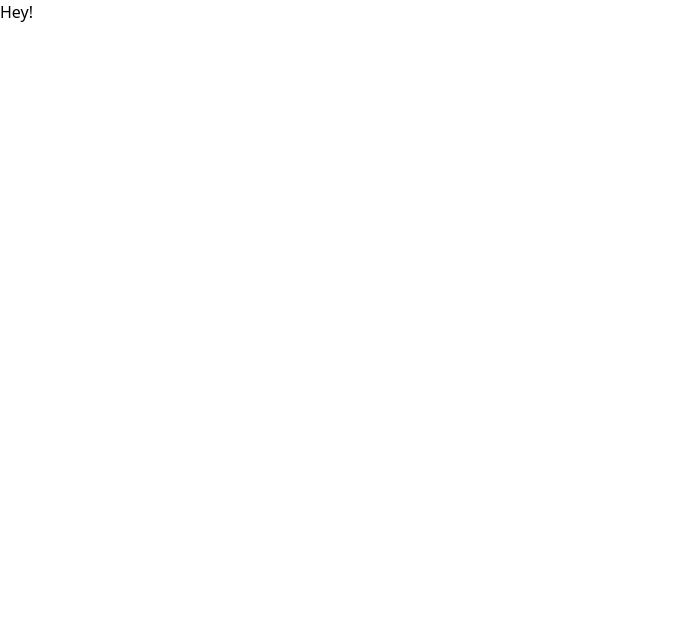
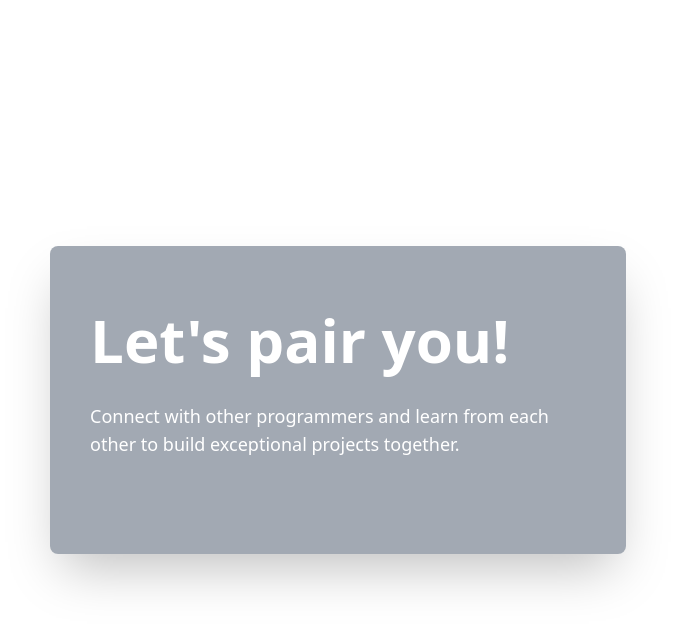
Before and after one commit to elms-labs/fizzbudz, a React (Vite) app in the folder client/: page / in a window 1280 px wide. Shown: the top 628 px of the page, without its empty margins (0-698 px from the left). Built offline with nearby package versions, Linux system fonts and the light colour scheme.

Commit message:
Created LoginPage component with login site, texts and box

```diff
--- a/client/src/components/LoginPage.tsx
+++ b/client/src/components/LoginPage.tsx
@@ -1,10 +1,25 @@
+import React from 'react';
+import { useNavigate } from "react-router-dom";
+import coding from '../assets/coding.svg';
 
-function LoginPage(){
+
+const LoginPage = () => {
+
+
     return (
 //IN login page we will have inside a Grid, the OAuth and a graph
-    <div>
-        Hey!
-    </div>
+<div className="relative flex min-h-screen flex-col justify-center overflow-hidden bg-white py-6 sm:py-12">
+<div className='flex items-center justify-center md:flex-row gap-4 ml-50 mr-50'>
+<div className='bg-slate-600 bg-opacity-50 rounded-lg mx-auto text-white px-10 py-16 max-w-xl grid gap-8 ml-[50px] shadow-2xl' id='gettingStartedWrapper'>
+  <h3 className='text-6xl font-bold'>Let's pair you!</h3>
+  <p className='text-lg'>Connect with other programmers and learn from each other to build exceptional projects together. </p>
+  <div className='flex justify-start items-center flex-wrap' id='startBtnsWrapper'>
+
+  </div>
+</div>
+
+</div>
+</div>
     )
 
 }
```
Also changed, not shown: client/src/assets/coding.svg (added).
